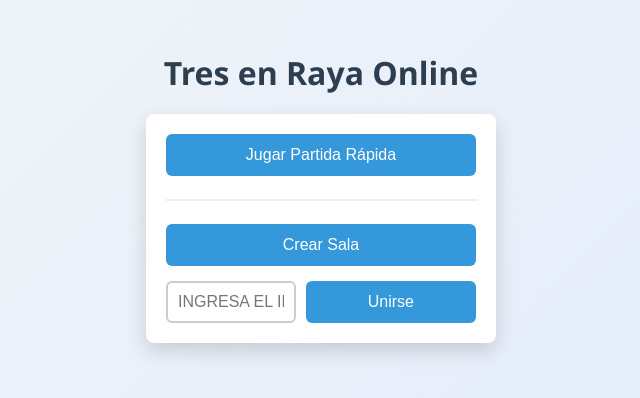
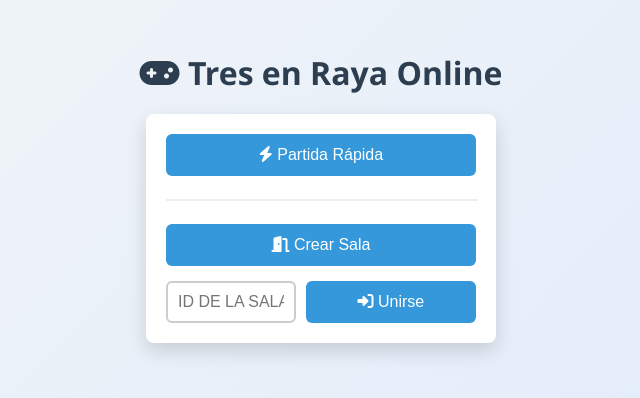
Before and after one commit to Gontiered/Tic-tac-toe, a plain HTML site: page index.html in a window 1280 px wide. Shown: the part 214-612 px from the top of the page, without its empty margins (319-959 px from the left). Drawn offline with Linux system fonts and the light colour scheme.

Commit message:
Actualizar index.html

```diff
--- a/index.html
+++ b/index.html
@@ -6,17 +6,19 @@
     <meta name="viewport" content="width=device-width, initial-scale=1.0">
     <title>Tres en Raya Online</title>
     <link rel="stylesheet" href="style.css">
+    <!-- Font Awesome para iconos modernos -->
+    <link rel="stylesheet" href="https://cdnjs.cloudflare.com/ajax/libs/font-awesome/6.5.0/css/all.min.css">
 </head>
 <body>
-    <h1>Tres en Raya Online</h1>
+    <h1><i class="fas fa-gamepad"></i> Tres en Raya Online</h1>
 
 <div id="menu">
-    <button id="random-match-btn">Jugar Partida Rápida</button>
+    <button id="random-match-btn"><i class="fas fa-bolt"></i> Partida Rápida</button>
     <hr>
-    <button id="create-room-btn">Crear Sala</button>
+    <button id="create-room-btn"><i class="fas fa-door-open"></i> Crear Sala</button>
     <div class="join-room">
-        <input type="text" id="room-id-input" placeholder="Ingresa el ID de la sala">
-        <button id="join-room-btn">Unirse</button>
+        <input type="text" id="room-id-input" placeholder="ID de la sala">
+        <button id="join-room-btn"><i class="fas fa-sign-in-alt"></i> Unirse</button>
     </div>
 </div>
 
@@ -33,7 +35,8 @@
         <div class="cell" data-index="7"></div>
         <div class="cell" data-index="8"></div>
     </div>
-    <button id="play-again" style="display: none;">Jugar de Nuevo</button>
+    <button id="back-to-menu-btn" style="display:none; margin-top:20px;"><i class="fas fa-arrow-left"></i> Volver al Menú</button>
+    <button id="play-again" style="display: none;"><i class="fas fa-redo"></i> Jugar de Nuevo</button>
 </div>
 
 <script src="app.js"></script>
```
